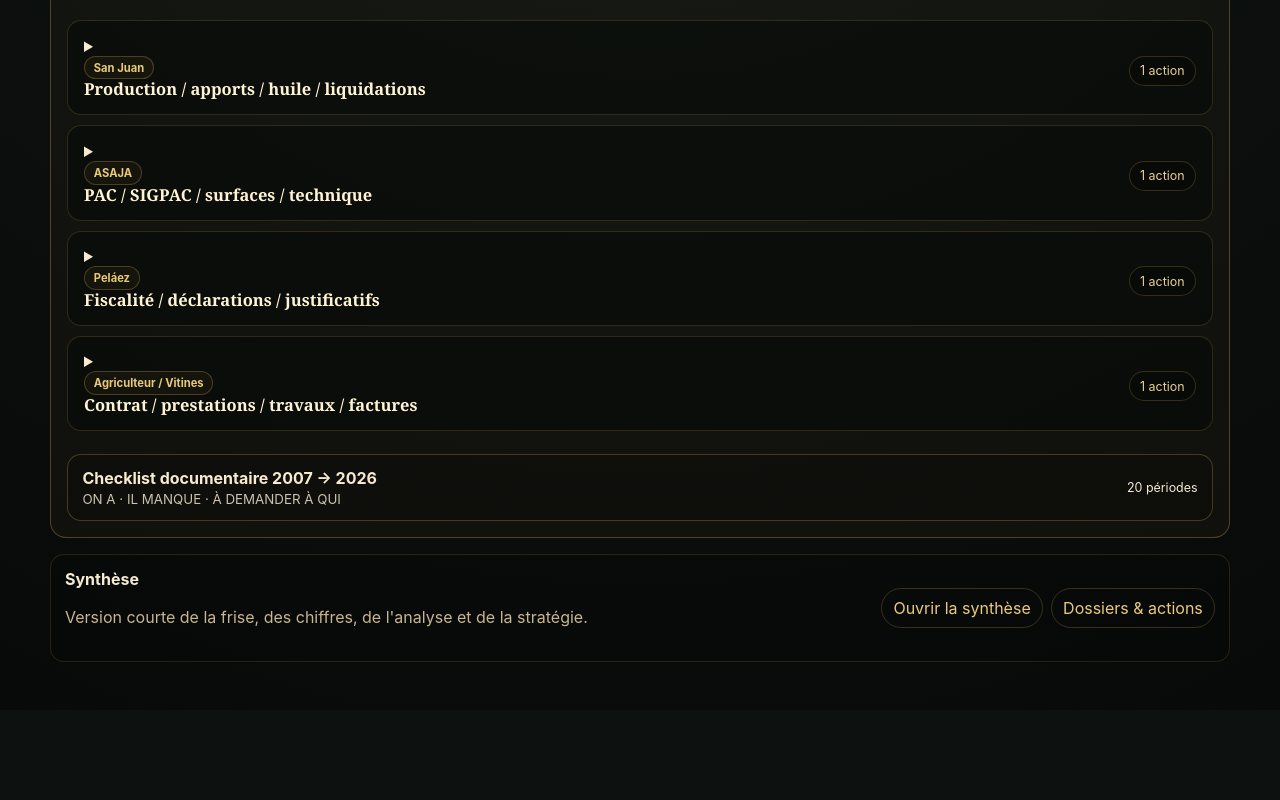
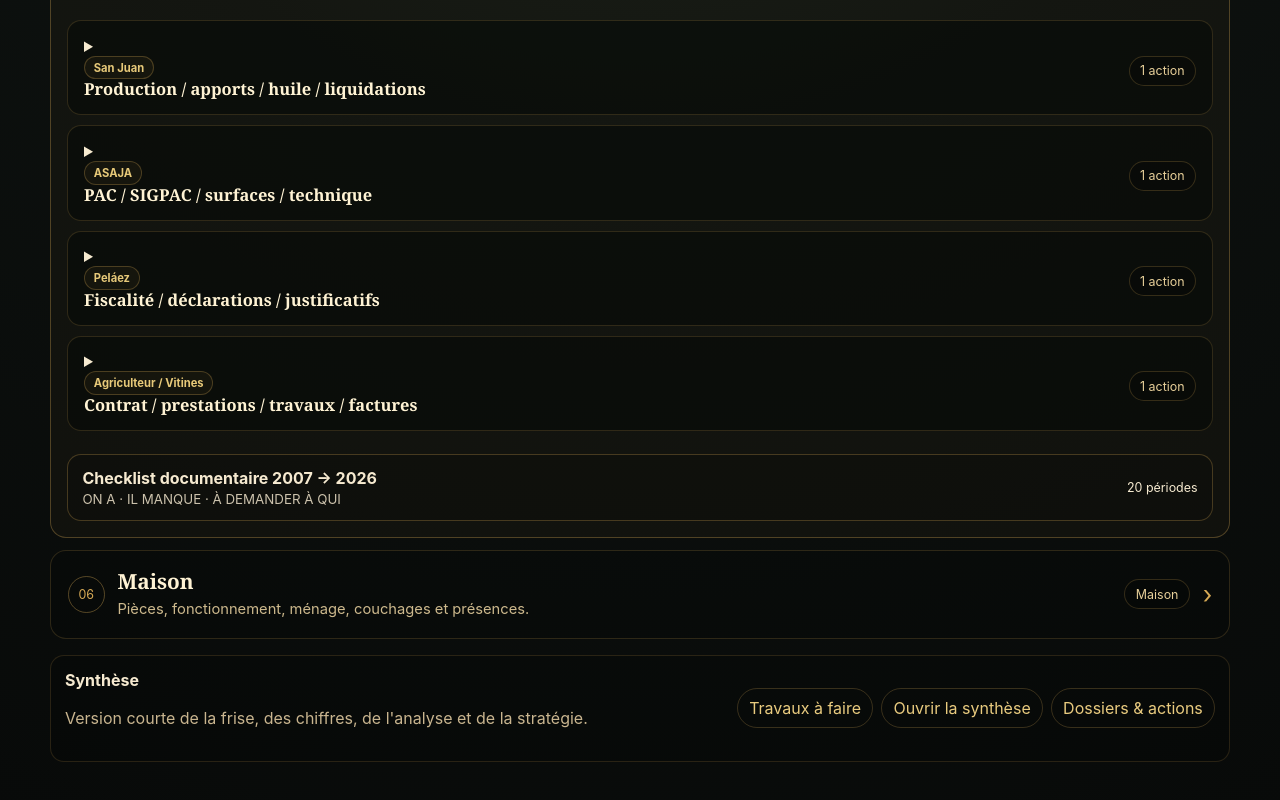
Before and after one commit to So1968/FINCA_MARIA, a React (Vite) app: page / in a window 1280 px wide. Shown: the part 517-1317 px from the top of the page. Before the commit the page ends 1227 px from the top, so only its background shows below. Built offline with nearby package versions, Linux system fonts and the light colour scheme.

Commit message:
Ajoute l acces Travaux au tableau de bord

```diff
--- a/src/components/Dashboard.jsx
+++ b/src/components/Dashboard.jsx
@@ -79,15 +79,20 @@ export function Dashboard() {
           </div>
         </details>
 
+        <details className="section" open>
+          <summary><span className="section-index">05</span><div className="section-title"><h3>Travaux à faire</h3><p>Maison, jardin, patio et oliviers : suivre ce qui reste à faire.</p></div><small className="badge">26 travaux</small></summary>
+          <div className="section-body"><article className="card"><span className="pill">TRAVAUX</span><h4>Liste opérationnelle de la finca</h4><p>Chaque travail possède une zone, une priorité, un statut et une zone de notes.</p><a className="btn" href="/?view=cortijo-travaux">Ouvrir les travaux à faire</a></article></div>
+        </details>
+
         <details className="section">
-          <summary><span className="section-index">05</span><div className="section-title"><h3>Maison</h3><p>Pièces, fonctionnement, ménage, couchages et présences.</p></div><small className="badge">Maison</small></summary>
+          <summary><span className="section-index">06</span><div className="section-title"><h3>Maison</h3><p>Pièces, fonctionnement, ménage, couchages et présences.</p></div><small className="badge">Maison</small></summary>
           <div className="section-body"><article className="card"><span className="pill">MAISON</span><h4>Visiter et gérer la maison</h4><p>Module séparé de l'exploitation agricole.</p><a className="btn" href="/?view=cortijo-maison">Ouvrir la Maison</a></article></div>
         </details>
       </div>
 
       <footer className="footer-nav">
         <div><strong>Synthèse</strong><p className="muted">Version courte de la frise, des chiffres, de l'analyse et de la stratégie.</p></div>
-        <div className="footer-links"><a href="/?view=cortijo-famille">Ouvrir la synthèse</a><a href="/?view=cortijo-memoire&contact=san-juan">Dossiers & actions</a></div>
+        <div className="footer-links"><a href="/?view=cortijo-travaux">Travaux à faire</a><a href="/?view=cortijo-famille">Ouvrir la synthèse</a><a href="/?view=cortijo-memoire&contact=san-juan">Dossiers & actions</a></div>
       </footer>
     </main>
   );
```
